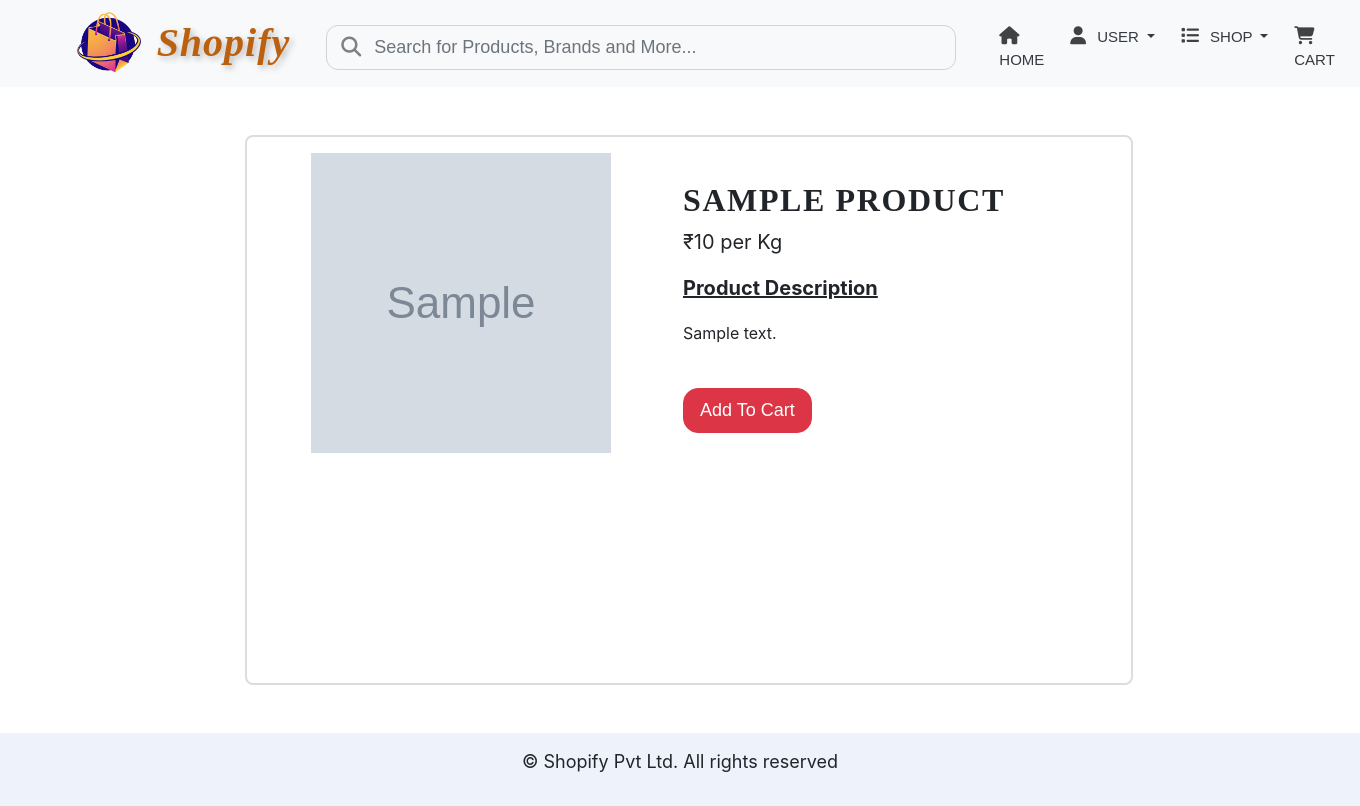
After one commit to Sneha-mv/Shopify, a Django app: template shopifyproject/templates/search.html in a window 1360 px wide. The commit adds this page. Run offline with Django 4.2, Linux system fonts and the light colour scheme; the template is opened without the code that fills it: most values are stand-ins (such as "Sample title", 1, 10 or a date in 2020); grey boxes marked "Sample" are stand-in pictures; some libraries are stand-ins or nearby versions; some web fonts are replaced.

Commit message:
set search functionality

```diff
--- a/shopifyproject/shopifyapp/urls.py
+++ b/shopifyproject/shopifyapp/urls.py
@@ -7,4 +7,5 @@ urlpatterns = [
     path('', views.index, name='index'),
     path('<slug:c_slug>/',views.index,name='category'),
     path('<slug:c_slug>/<slug:product_slug>/',views.proDetail,name='proDetail'),
+    path('searchresult',views.SearchResult,name='SearchResult'),
 ]
--- a/shopifyproject/static/css/index.css
+++ b/shopifyproject/static/css/index.css
@@ -142,3 +142,11 @@ body {
     font-size: 18px;
     font-family: 'Poppins', sans-serif;
 }
+
+/* search page */
+.search-sec1{
+    margin-left: 275px;
+    font-size: 20px;
+    font-family: 'Poppins', sans-serif;
+    margin-top: 100px;
+}
--- a/shopifyproject/templates/base.html
+++ b/shopifyproject/templates/base.html
@@ -18,7 +18,7 @@
                     <img class="logo1" src="{% static 'img/logoshop.png' %}" alt="Logo">
                     <h class="logo2">Shopify</h>
                 </a>
-                <form class="d-flex" role="search" action="#" method="get">
+                <form class="d-flex" role="search" action="{% url 'shopifyapp:SearchResult' %}" method="get">
                     {% csrf_token %}
                     <div class="search-container">
                         <i class="fa-solid fa-magnifying-glass search-icon"></i>
--- a/shopifyproject/templates/product.html
+++ b/shopifyproject/templates/product.html
@@ -24,6 +24,5 @@
       </div>
     </div>
   </div>
-  <!-- End of Card -->
 </div>
 {% endblock %}
--- /dev/null
+++ b/shopifyproject/templates/search.html
@@ -0,0 +1,43 @@
+{% extends 'base.html' %}
+{% load static %}
+{% block title %}
+  Search
+{% endblock %}
+{% block content %}
+<div class="container my-5" style="height: 550px;">
+    <div class="card product-sec1">
+        <div class="row mx_auto">
+        {% for product in products %}
+            <div class="col-12 col-md-6 d-flex justify-content-center align-items-center p-3">
+                <img src="{{product.image.url}}" alt="{{product.name}}" class="product-sec2">
+            </div>
+            <div class="col-12 col-md-6 p-4" style="margin-inline-start: -30px;">
+                <h1 class="product-sec3">{{product.name}}</h1>
+                <p style="font-size: 20px;">₹{{product.price}} per Kg</p>
+                <p style="font-weight:bold; font-size:20px;"><u>Product Description</u></p>
+                <p class="text-justify" style="line-height: 1.8;">{{product.description}}</p>
+            {% if product.stock <= 0 %}
+              <p class="text-danger" style="font-weight:bold; font-size:20px;">Out Of Stock</p>
+            {% else %}
+              <br>
+              <a href="" class="btn btn-danger btn-lg product-sec4">Add To Cart</a>
+            {% endif %}
+            </div>
+        {% empty %}
+        <div class="row mx_auto">
+            <div class="search-sec1">
+            <p><b>No results found for "{{query}}"</b></p>
+            <p>We couldn't find any items matching your search.</p>
+            <p><b>Suggestions:</b></p>
+            <p>• Try different or more general keywords.</p>
+            <p>• Check the spelling of the item name.</p>
+            <p>• Explore our categories for a wide range of products.</p>
+            <br>
+            <a href="{% url 'shopifyapp:index' %}" class="btn btn-danger btn-lg product-sec4" style="margin-left: 100px;">Continue Shopping</a>
+            </div>
+        </div>
+        {% endfor %}
+        </div>
+    </div>
+</div>
+{% endblock %}
```
Also changed, not shown: shopifyproject/shopifyapp/views.py (+11 -0 lines).
